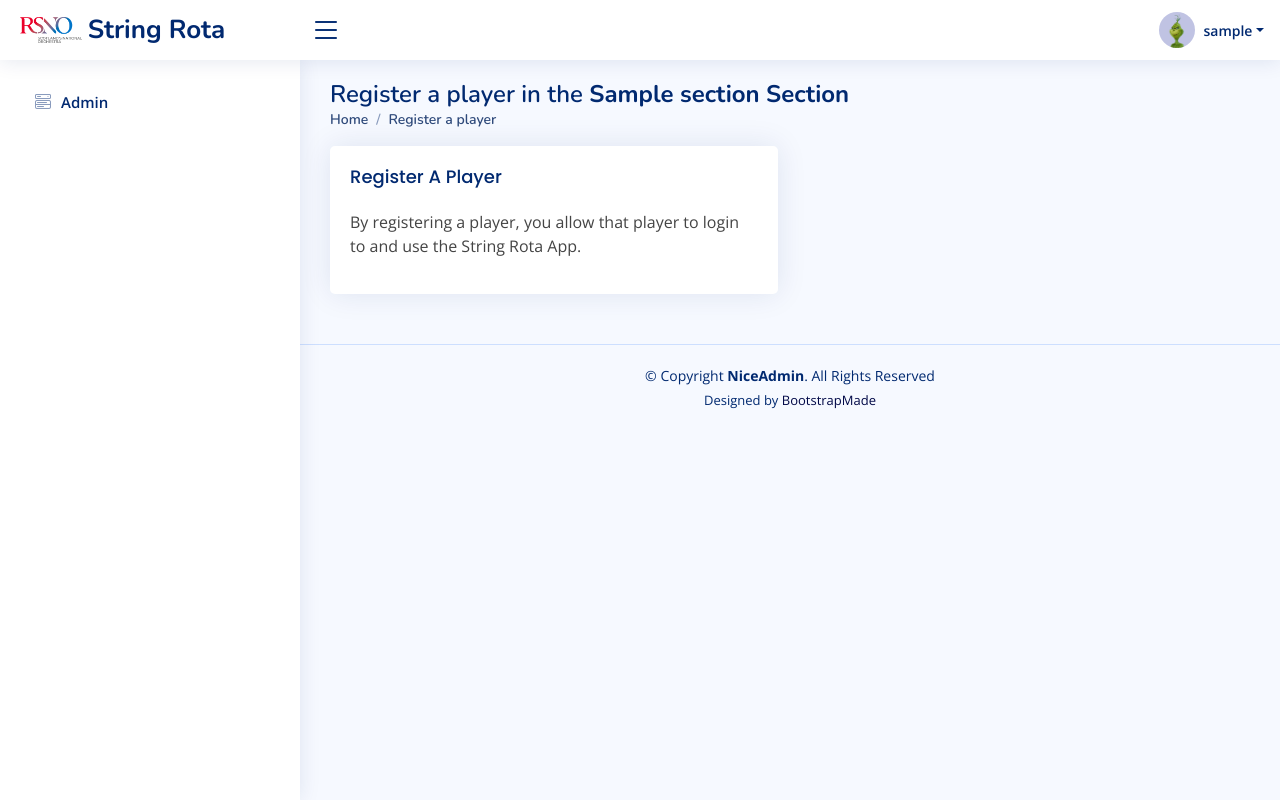
After one commit to mikerae/string-rota, a Django app: page /player_info/ in a window 1280 px wide. The commit adds this page. Run offline with Django 4.2, Linux system fonts and the light colour scheme; a user stored in the database is signed in; tables that the repository leaves empty hold one stand-in row (values such as "Sample post"); parts of the project's set-up code (start-up, migrations or seed data) failed here and were passed over; some libraries are stand-ins or nearby versions.

Commit message:
[#138] Add Register view url and html
Add basic register view: no functionality yet
	modified:   player_info/views.py

Add connection paths for register view
	new file:   player_info/urls.py
    modified:   django_string_rota/urls.py

Remove previous vh and wh for #main which was causing oversizing.
	modified:   static/assets/css/style.css

Add Register comment to base.html
	modified:   templates/base.html

Add regster.html
	new file:   player_info/templates/player_info/register.html

```diff
--- a/django_string_rota/urls.py
+++ b/django_string_rota/urls.py
@@ -10,4 +10,5 @@ urlpatterns = [
     path("string_rota/", include("string_rota.urls")),
     path("", login, name="login"),
     path("accounts/", include("allauth.urls")),
+    path("player_info/", include("player_info.urls")),
 ]
--- /dev/null
+++ b/player_info/templates/player_info/register.html
@@ -0,0 +1,35 @@
+{% extends 'base.html'  %}
+
+{% load crispy_forms_tags %}
+
+{% block content %}
+
+<main id="main" class="main">
+
+    <div class="pagetitle">
+        <h1>Register a player in the <strong>{{section}} Section</strong></h1>
+        <nav>
+            <ol class="breadcrumb">
+                <li class="breadcrumb-item"><a href="{% url 'home' %}">Home</a></li>
+                <li class="breadcrumb-item">Register a player</li>
+            </ol>
+        </nav>
+    </div>
+
+    <section class="section dashboard">
+        <div class="row">
+            <!-- Rota Form Section-->
+            <div class="col-md-6">
+                <div class="card">
+                    <div class="card-body">
+                        <h1 class="card-title">Register A Player</h1>
+                        <p>By registering a player, you allow that player to login to and use the String Rota App.</p>
+                    </div>
+                </div>
+            </div>
+
+        </div>
+    </section>
+</main>
+
+{% endblock %}
--- /dev/null
+++ b/player_info/urls.py
@@ -0,0 +1,7 @@
+""" Urls for player_info app """
+from django.urls import path
+from . import views
+
+urlpatterns = [
+    path("", views.Register.as_view(), name="register"),
+]
--- a/player_info/views.py
+++ b/player_info/views.py
@@ -1,3 +1,49 @@
+# pylint: disable=no-member
+""" Views for Player Info app """
 from django.shortcuts import render
+from django.views import View
+from django.contrib.auth.decorators import login_required
 
-# Create your views here.
+from django.utils.decorators import method_decorator
+
+from string_rota.utilities import (
+    get_player,
+    get_section,
+)
+
+
+class Register(View):
+    """Register view shows a list of players currently on the rota
+    list for a given section, and shows which are registered.
+    It presents a registration form which can be populated with a
+    chosen unregistered player.
+    On form submission it creates a user with giben username and password
+    via allauth, and creates a linked Player record.
+    Player-Project records are then checked and new records are then
+    created for this player.
+    """
+
+    @method_decorator(login_required)
+    def dispatch(self, *args, **kwargs):
+        return super(Register, self).dispatch(*args, **kwargs)
+
+    def get(self, request):
+        """Display list of players currently on the rota
+        list for a given section, and shows which are registered.
+        Presents a registration form which can be populated with a
+        chosen unregistered player."""
+
+        player = get_player(request)
+        section = get_section(player)
+        office = request.user.groups.filter(name="Office")
+        rota_manager = request.user.groups.filter(name="Rota_Manager")
+
+        template = "player_info/register.html"
+
+        context = {
+            "section": section,
+            "office": office,
+            "rota_manager": rota_manager,
+        }
+
+        return render(request, template, context)
--- a/static/assets/css/style.css
+++ b/static/assets/css/style.css
@@ -42,8 +42,6 @@ h6 {
 # Main
 --------------------------------------------------------------*/
 #main {
-  width: 100vw;
-  height: 100vh;
   margin-top: 60px;
   padding: 20px 30px;
   transition: all 0.3s;
--- a/templates/base.html
+++ b/templates/base.html
@@ -119,9 +119,10 @@
                 </li>
                 <!-- End Projects Nav -->
                 {% endif %}
+                <!-- Register Nav -->
                 {% if rota_manager %}
                 <li class="nav-item">
-                    <a class="nav-link collapsed" href="#">
+                    <a class="nav-link collapsed" href="{% url 'register' %}">
                         <i class="bi bi-menu-button-wide"></i><span>Register a Player</span>
                     </a>
                 </li>
```
